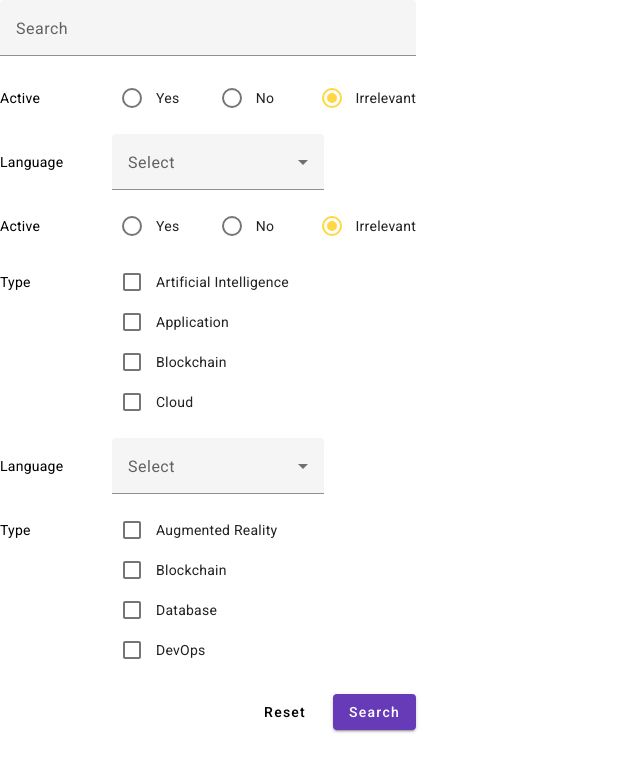
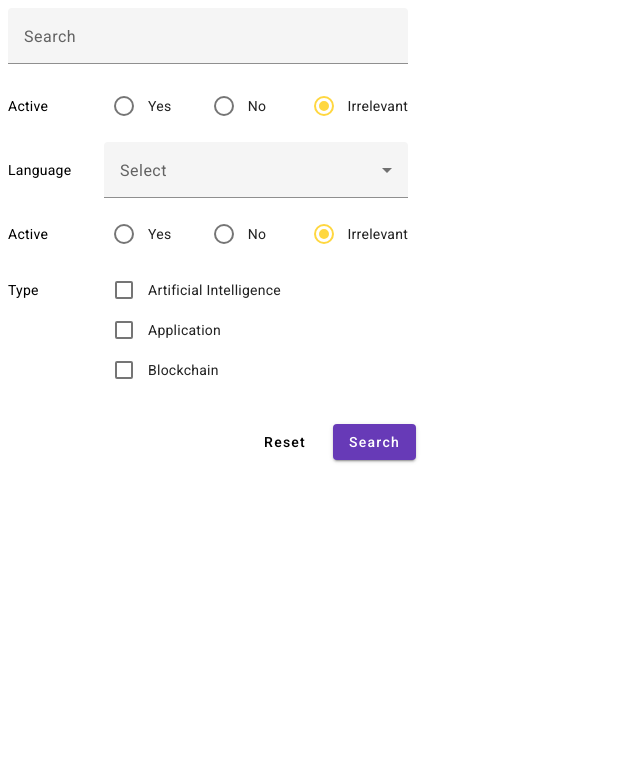
Before and after one commit to verminu/SearchWidget, an Angular app: page / in a window 1280 px wide. Shown: the top 772 px of the page, without its empty margins (0-640 px from the left). Built offline with nearby package versions, Linux system fonts and the light colour scheme.

Commit message:
- added scrollbar for the form fields content - minor UI fixes

```diff
--- a/src/app/app.component.ts
+++ b/src/app/app.component.ts
@@ -1,4 +1,4 @@
-import {Component} from '@angular/core';
+import {Component, OnInit} from '@angular/core';
 import {CommonModule} from '@angular/common';
 import {RouterOutlet} from '@angular/router';
 import {SearchFormComponent} from "./search-form/search-form.component";
@@ -11,7 +11,7 @@ import {FacetsConfig, FacetType, FilterModel} from "./search-form/search-form.mo
   templateUrl: './app.component.html',
   styleUrl: './app.component.scss'
 })
-export class AppComponent {
+export class AppComponent implements OnInit {
   title = 'SearchComponent';
 
   searchConfig: FacetsConfig = [
@@ -97,6 +97,10 @@ export class AppComponent {
     },
   ];
 
+  ngOnInit() {
+
+  }
+
   search(filters: FilterModel) {
     console.log(filters);
   }
--- a/src/app/search-form/search-form.component.html
+++ b/src/app/search-form/search-form.component.html
@@ -1,6 +1,8 @@
 <form [formGroup]="searchForm" (ngSubmit)="handleSearch()">
 
-  <div class="search-input-container">
+  <div class="scrollable-container">
+
+    <div class="form-field--input">
       <mat-form-field appearance="fill">
         <mat-label>Search</mat-label>
         <input matInput formControlName="searchTerm" (keydown.enter)="$event.preventDefault(); handleSearch()">
@@ -25,7 +27,7 @@
           <ng-container [ngSwitch]="facet.type">
 
             <ng-container *ngSwitchCase="FacetType.YesNo">
-            <div class="">
+              <div class="form-field--radio">
                 <mat-radio-group [formControlName]="facet.key" class="radio-group-container">
                   <mat-radio-button [value]="true">Yes</mat-radio-button>
                   <mat-radio-button [value]="false">No</mat-radio-button>
@@ -35,18 +37,19 @@
             </ng-container>
 
             <ng-container *ngSwitchCase="FacetType.Multiselect">
-            <div>
+              <div class="form-field--select">
                 <mat-form-field subscriptSizing="dynamic">
                   <mat-label>Select</mat-label>
                   <mat-select [formControlName]="facet.key" multiple>
-                  <mat-option *ngFor="let option of (facet.data ? (facet.data | keyvalue) : [])" [value]="[option.key, option.value]">{{option.value}}</mat-option>
+                    <mat-option *ngFor="let option of (facet.data ? (facet.data | keyvalue) : [])"
+                                [value]="[option.key, option.value]">{{option.value}}</mat-option>
                   </mat-select>
                 </mat-form-field>
               </div>
             </ng-container>
 
             <ng-container *ngSwitchCase="FacetType.Checkboxes">
-            <div [formArrayName]="facet.key" class="checkboxes-container">
+              <div [formArrayName]="facet.key" class="form-field--checkboxes">
                 <div class="w-100" *ngFor="let option of (facet.data ? (facet.data | keyvalue) : []); let i = index;">
                   <mat-checkbox [formControlName]="i">{{option.value}}</mat-checkbox>
                 </div>
@@ -56,6 +59,9 @@
         </div>
 
       </div>
+
+    </div>
+
   </div>
 
   <div class="d-flex justify-content-end mt-4">
--- a/src/app/search-form/search-form.component.scss
+++ b/src/app/search-form/search-form.component.scss
@@ -5,7 +5,8 @@
   display: block;
 }
 
-.search-input-container {
+.form-field--input,
+.form-field--select {
   mat-form-field {
     width: 100%;
   }
@@ -13,7 +14,7 @@
 
 .facet-layout {
   display: grid;
-  grid-template-columns: minmax(auto, 6rem) 1fr;
+  grid-template-columns: minmax(auto, 5rem) 1fr;
   gap: 1rem;
   align-items: center;
 }
@@ -46,7 +47,13 @@ mat-radio-group {
   }
 }
 
-.checkboxes-container {
+.form-field--checkboxes {
   @include mixins.custom-scrollbar();
   max-height: 10rem;
 }
+
+.scrollable-container {
+  @include mixins.custom-scrollbar();
+  max-height: 24rem;
+  padding: 0.5rem;
+}
--- a/src/app/search-form/search-form.component.ts
+++ b/src/app/search-form/search-form.component.ts
@@ -226,7 +226,7 @@ export class SearchFormComponent implements OnInit {
         const selections =
             Array.from(facetConfig.data.entries())
                 .filter(([], index) => checkboxValues[index])
-                .map(([key, label]): [string | number, string] => ([key, label]));
+                .map(([key, label]): [string, string] => ([key, label]));
 
         return selections.length ? selections : undefined;
     }
--- a/src/app/search-form/search-form.model.ts
+++ b/src/app/search-form/search-form.model.ts
@@ -11,7 +11,7 @@ export type FacetConfig = {
   type: FacetType; // specify the type of the widget to be displayed
   label: string; // the label of the widget
   key: string; // each widget has a unique key, so it can be identified
-  data?: Map<string|number, string> // additional data needed for displaying a facet
+  data?: Map<string, string> // additional data needed for displaying a facet
 }
 
 export type FacetsConfig = FacetConfig[]
@@ -23,7 +23,7 @@ export type FacetsConfig = FacetConfig[]
 // true = yes, false = no, null = irrelevant
 export type YesNoSelection = true | false | null;
 
-export type ListSelection = [string|number, string][];
+export type ListSelection = [string, string][];
 
 export type FacetSelection =
   YesNoSelection |
```
Lines whose indentation alone changed are shown as unchanged.
